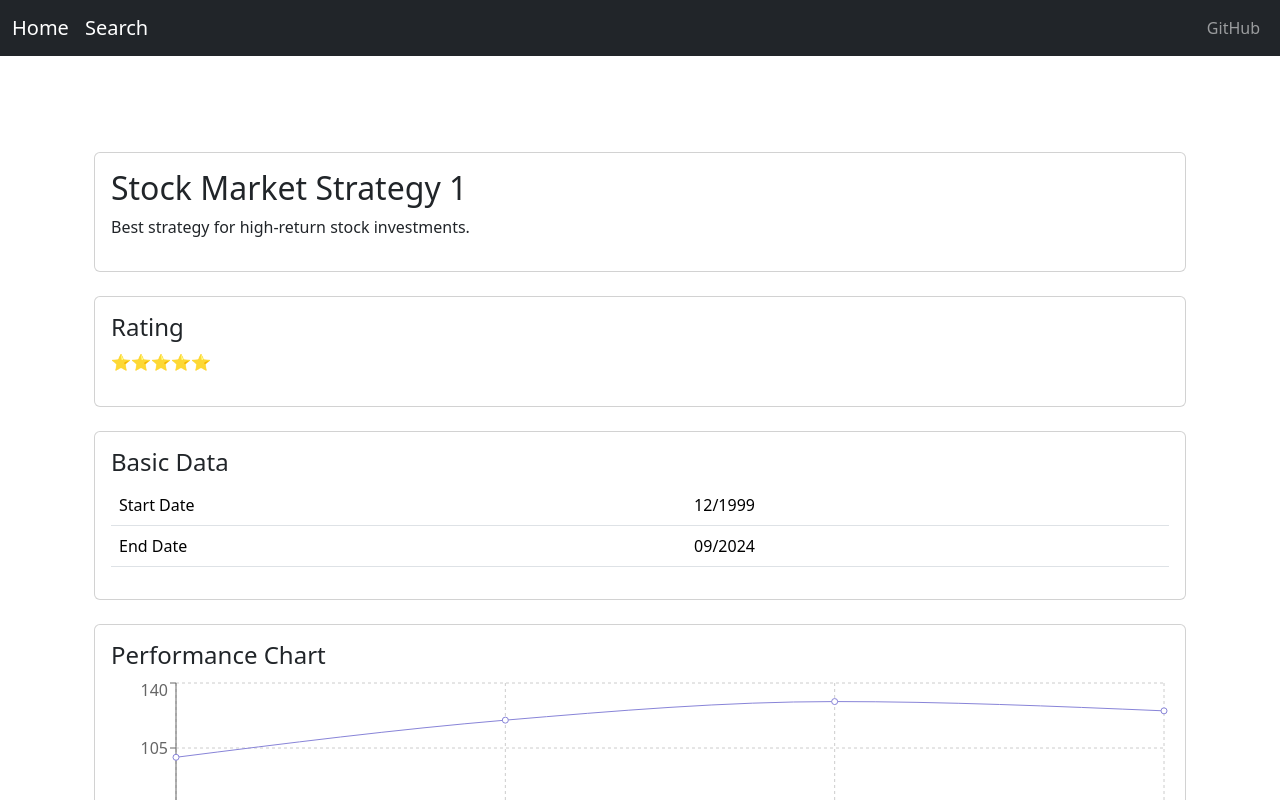
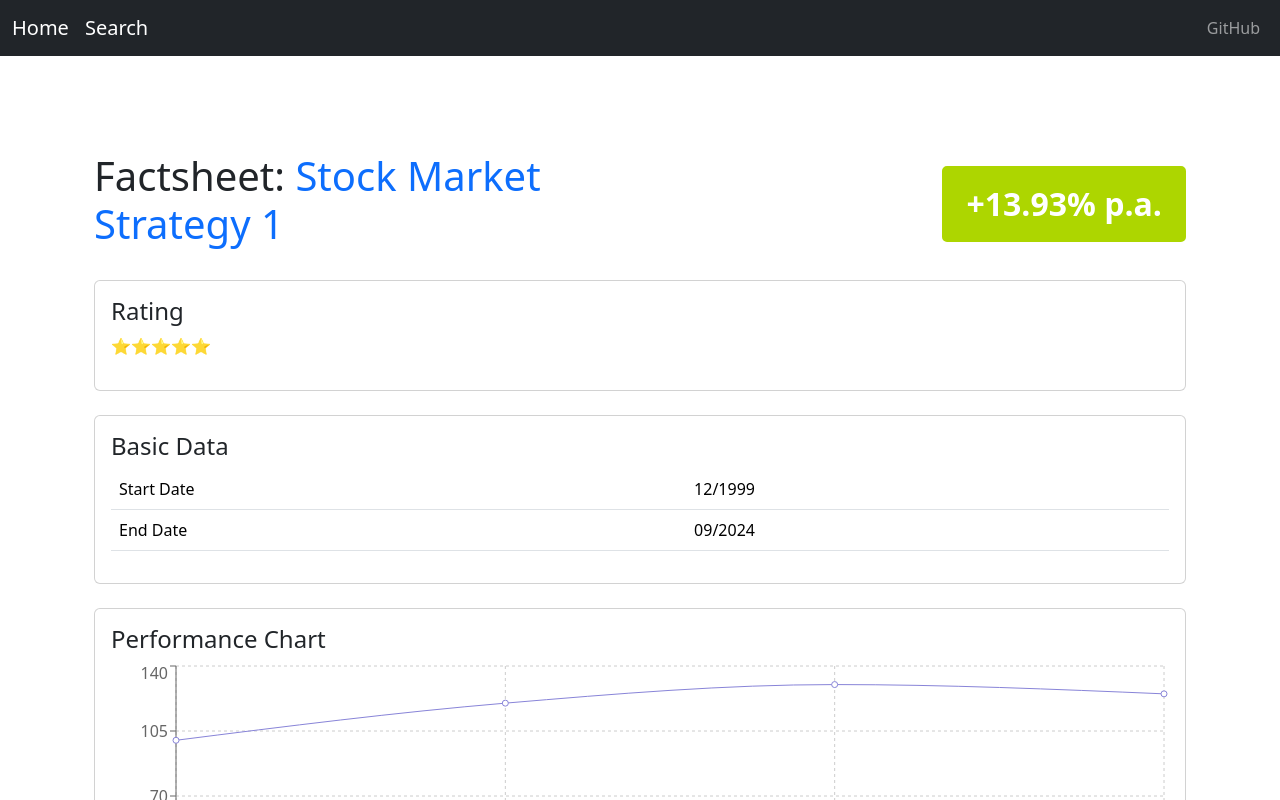
Before and after one commit to alekseipot/invest-signals, a React (Create React App) app in the folder frontend/: page /strategy/1 in a window 1280 px wide. Shown: the top 800 px of the page. Built offline with nearby package versions, Linux system fonts and the light colour scheme.

Commit message:
update header on details page

```diff
--- /dev/null
+++ b/frontend/src/pages/StrategyDetails/StrategyDetails.css
@@ -0,0 +1,23 @@
+/* StrategyDetails.css */
+.performance-box {
+    padding: 10px 20px;
+    color: #4a4a4a;
+    font-size: 24px;
+    font-weight: bold;
+    border-radius: 5px;
+    display: inline-block;
+    border: 4px solid #add600;
+    background-color: #add600;
+}
+
+.performance-value {
+    color: white;
+    font-size: 32px;
+    display: block;
+}
+
+.performance-box span {
+    color: white;
+}
+
+/* Add any other styles specific to the StrategyDetails page here */
--- a/frontend/src/pages/StrategyDetails/StrategyDetailsPage.js
+++ b/frontend/src/pages/StrategyDetails/StrategyDetailsPage.js
@@ -2,6 +2,8 @@ import React from 'react';
 import { useParams } from 'react-router-dom';
 import { Container, Card, Row, Col, Button, ProgressBar, Table } from 'react-bootstrap';
 import { LineChart, Line, XAxis, YAxis, CartesianGrid, Tooltip, ResponsiveContainer } from 'recharts'; // For charting
+import './StrategyDetails.css';
+import StrategyHeader from "./components/StrategyHeader";
 
 // Sample mock data
 const mockResults = [
@@ -19,7 +21,8 @@ const mockResults = [
             "return": "15%",
             "risk": "Moderate",
             "returnToRisk": "High",
-            "price": "€49.99/month"
+            "price": "€49.99/month",
+            "performance": "+13.93% p.a."
         },
         {
             "id": 2,
@@ -35,7 +38,8 @@ const mockResults = [
             "return": "10%",
             "risk": "Low",
             "returnToRisk": "Medium",
-            "price": "€79.99/month"
+            "price": "€79.99/month",
+            "performance": "+9.85% p.a."
         },
         {
             "id": 3,
@@ -51,7 +55,8 @@ const mockResults = [
             "return": "25%",
             "risk": "High",
             "returnToRisk": "High",
-            "price": "€99.99/month"
+            "price": "€99.99/month",
+            "performance": "+18.22% p.a."
         },
         {
             "id": 4,
@@ -67,7 +72,8 @@ const mockResults = [
             "return": "6%",
             "risk": "Low",
             "returnToRisk": "Medium",
-            "price": "€39.99/month"
+            "price": "€39.99/month",
+            "performance": "+5.10% p.a."
         },
         {
             "id": 5,
@@ -83,7 +89,8 @@ const mockResults = [
             "return": "12%",
             "risk": "Moderate",
             "returnToRisk": "High",
-            "price": "€69.99/month"
+            "price": "€69.99/month",
+            "performance": "+11.30% p.a."
         }
     ];
 
@@ -107,12 +114,7 @@ const StrategyDetails = () => {
     return (
         <Container className="mt-5">
             {/* 1. Header */}
-            <Card className="mb-4">
-                <Card.Body>
-                    <h2>{strategy.name}</h2>
-                    <p>{strategy.description}</p>
-                </Card.Body>
-            </Card>
+            <StrategyHeader strategy={strategy}/>
 
             {/* 2. Rating */}
             <Card className="mb-4">
--- a/frontend/src/pages/StrategyDetails/components/StrategyHeader.js
+++ b/frontend/src/pages/StrategyDetails/components/StrategyHeader.js
@@ -3,22 +3,16 @@ import { Row, Col, Card } from 'react-bootstrap';
 
 const StrategyHeader = ({ strategy }) => {
     return (
-        <Card className="mb-4">
-            <Card.Body>
-                <Row>
-                    <Col md={8}>
-                        <h3>{strategy.name}</h3>
-                        <p>{strategy.description}</p>
-                    </Col>
-                    <Col md={4}>
-                        <div className="text-right">
-                            <h5>Performance: {strategy.performance}%</h5>
-                            <p>Risk: {strategy.riskLevel}</p>
-                        </div>
-                    </Col>
-                </Row>
-            </Card.Body>
-        </Card>
+        <Row className="align-items-center mb-4">
+            <Col>
+                <h1>Factsheet: <span className="text-primary">{strategy.name}</span></h1>
+            </Col>
+            <Col className="text-end">
+                <div className="performance-box">
+                    <span className="performance-value">{strategy.performance}</span>
+                </div>
+            </Col>
+        </Row>
     );
 };
 
```
